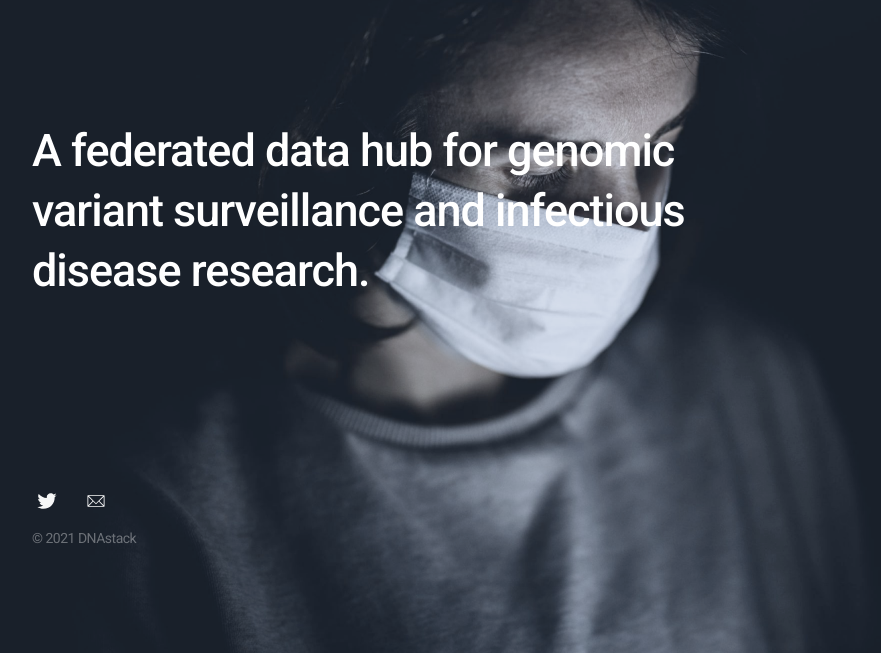
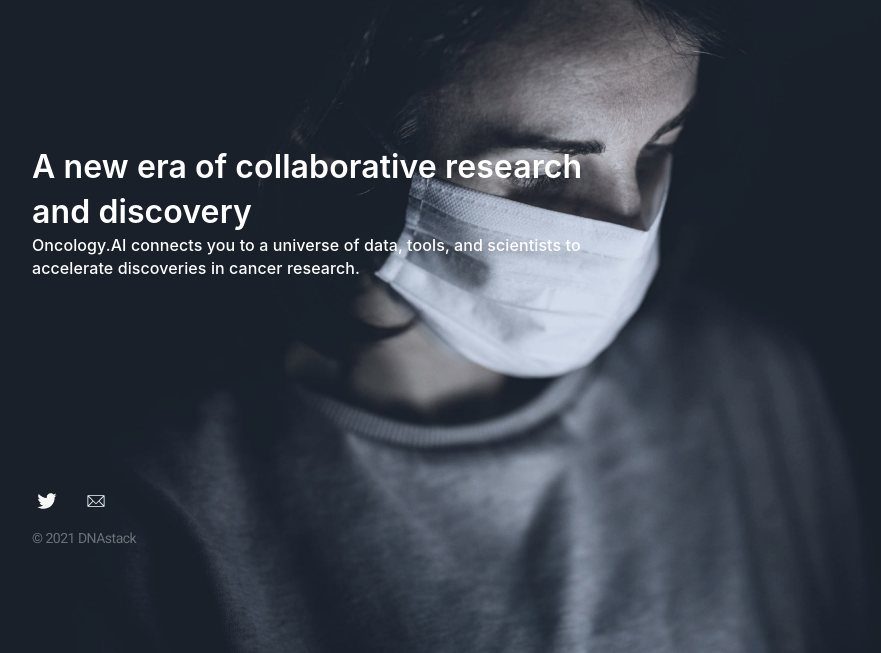
Before and after one commit to opthalmology-ai/opthalmology-ai.github.io, a plain HTML site: page index.html in a window 1280 px wide. Shown: the part 147-800 px from the top of the page, without its empty margins (96-977 px from the left). Drawn offline with Linux system fonts and the light colour scheme.

Commit message:
Add oncology.ai branding

```diff
--- a/assets/css/me.css
+++ b/assets/css/me.css
@@ -1,12 +1,4 @@
-/*
-Template Name: Me
-Author: One Page Love
-Author URI: https://onepagelove.com
-Template URI: https://onepagelove.com/me
-Description: Me is a slick, personal layout for any individual wanting a minimal online presence. Features include a big background image, logo, bio and icons.
-Version: 0.2.2
-*/
-/* -- CSS Reset -- */
+
 @import url("https://fonts.googleapis.com/css?family=Roboto:400,500");
 html, body, div, span, applet, object, iframe,
 h1, h2, h3, h4, h5, h6, p, blockquote, pre,
@@ -163,6 +155,11 @@ body.page-template-page-fullsingle-me {
       -webkit-align-self: center;
               align-self: center; } }
   .logo img {
+    position: static;
+    width: 222.37px;
+    height: 20px;
+    left: 0px;
+    top: 0px;
     max-width: 300px;
     height: auto; }
 
@@ -299,3 +296,35 @@ body.page-template-page-fullsingle-me.me-video {
     height: 100%; }
   body.page-template-page-fullsingle-me.me-video .fs-me {
     background-color: rgba(0, 0, 0, 0.6); }
+
+h2 {
+  /* H2 */
+
+  font-family: Inter;
+  font-style: normal;
+  font-weight: 600;
+  font-size: 32px;
+  line-height: 140%;
+  /* or 45px */
+
+  letter-spacing: 0.1px;
+}
+
+h5 {
+  position: static;
+  width: 609px;
+  height: 44px;
+  left: 0px;
+  top: 106px;
+}
+
+h6 {
+  font-family: Inter;
+  font-style: normal;
+  font-weight: 500;
+  font-size: 16px;
+  line-height: 140%;
+  /* or 22px */
+
+  letter-spacing: 0.1px;
+}
--- a/index.html
+++ b/index.html
@@ -7,19 +7,19 @@
     <meta http-equiv="X-UA-Compatible" content="IE=edge"/>
 
     <!-- SEO -->
-    <title>Viral.AI</title>
+    <title>Oncology.AI</title>
     <meta name="description"
-          content="Viral.AI is a federated data hub for genomic variant surveillance and infectious disease research."/>
+          content="Oncology.AI connects you to a universe of data, tools, and scientists to accelerate discoveries in cancer research."/>
     <meta name="robots" content="index, follow"/>
     <meta name="referrer" content="always"/>
 
     <!-- Social & Open Graph -->
-    <meta property="og:title" content="Viral.AI"/>
+    <meta property="og:title" content="Oncology.AI"/>
     <meta property="og:description"
-          content="Viral.AI is a federated data hub for genomic variant surveillance and infectious disease research."/>
-    <meta name="twitter:title" content="Viral.AI">
+          content="Oncology.AI connects you to a universe of data, tools, and scientists to accelerate discoveries in cancer research."/>
+    <meta name="twitter:title" content="Oncology.AI">
     <meta name="twitter:description"
-          content="Viral.AI is a federated data hub for genomic variant surveillance and infectious disease research."/>
+          content="Oncology.AI connects you to a universe of data, tools, and scientists to accelerate discoveries in cancer research."/>
     <meta name="twitter:card" content="summary_large_image"/>
 
     <!-- Favicon -->
@@ -46,7 +46,9 @@
 
         <div class="bio">
 
-            <p>A federated data hub for genomic variant surveillance and infectious disease research.</p>
+            <h2>A new era of collaborative research and discovery</h2>
+
+            <h6>Oncology.AI connects you to a universe of data, tools, and scientists to accelerate discoveries in cancer research.</h6>
 
         </div>
 
```
Also changed, not shown: images/logo.png, 2 other files.
